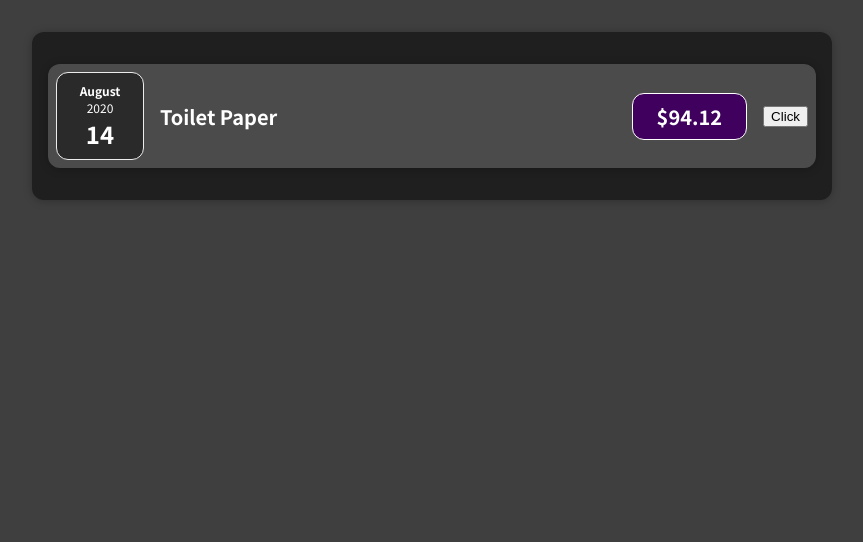
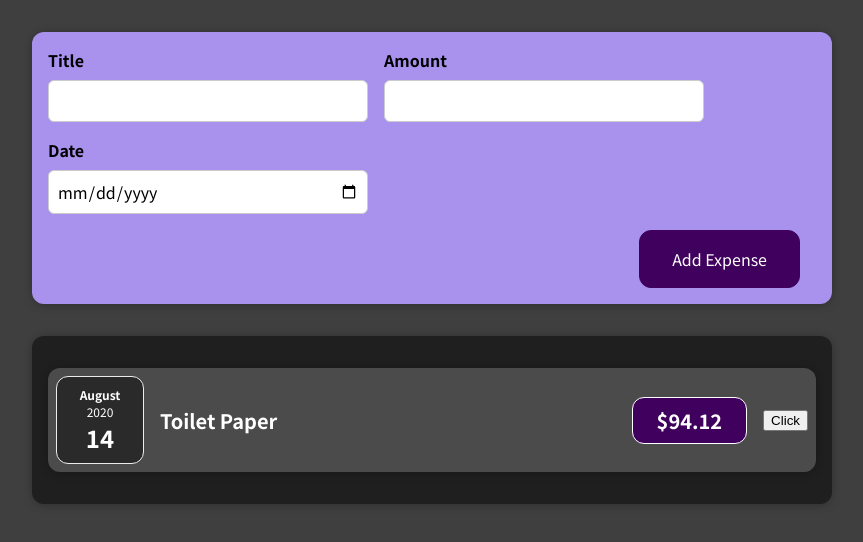
Before and after one commit to mdraselmiah95/React-Complete-Guide, a React (Create React App) app in the folder react-basics-working-with-components/code/first-app/: page / in a window 1280 px wide. Shown: the top 542 px of the page, without its empty margins (208-1071 px from the left). Built offline with nearby package versions, Linux system fonts and the light colour scheme.

Commit message:
Learning React Expenses

```diff
--- a/react-basics-working-with-components/code/first-app/src/App.js
+++ b/react-basics-working-with-components/code/first-app/src/App.js
@@ -1,5 +1,6 @@
 import "./App.css";
 import Expenses from "./components/Expenses/Expenses";
+import NewExpense from "./components/NewExpense/NewExpense";
 
 function App() {
   const expenses = [
@@ -31,6 +32,7 @@ function App() {
   return (
     <div>
       {/* <h2>Let's get started!</h2> */}
+      <NewExpense />
       <Expenses expenses={expenses} />
     </div>
   );
--- a/react-basics-working-with-components/code/first-app/src/components/NewExpense/NewExpense.js
+++ b/react-basics-working-with-components/code/first-app/src/components/NewExpense/NewExpense.js
@@ -1,5 +1,6 @@
 import React from "react";
 import ExpenseForm from "./ExpenseForm";
+import "./NewExpense.css";
 
 const NewExpense = () => {
   return (
```
